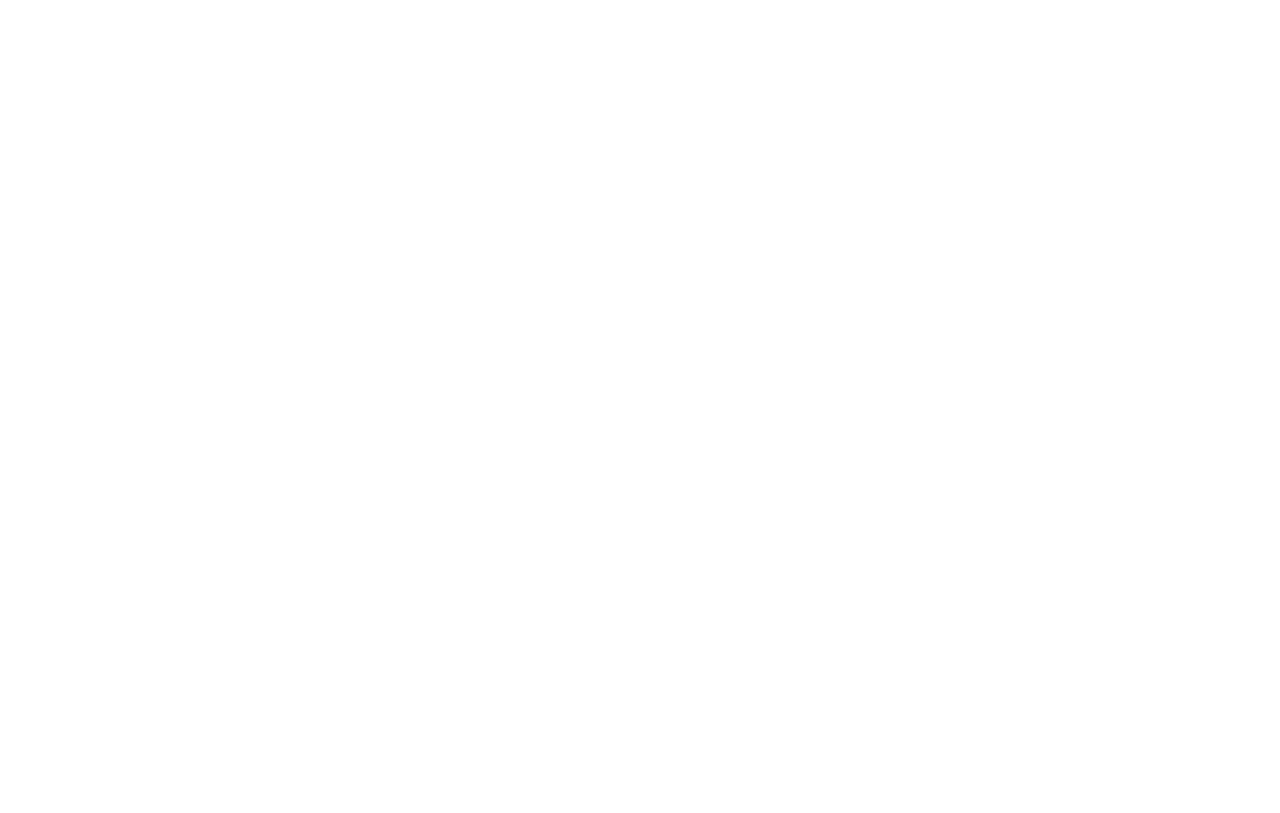
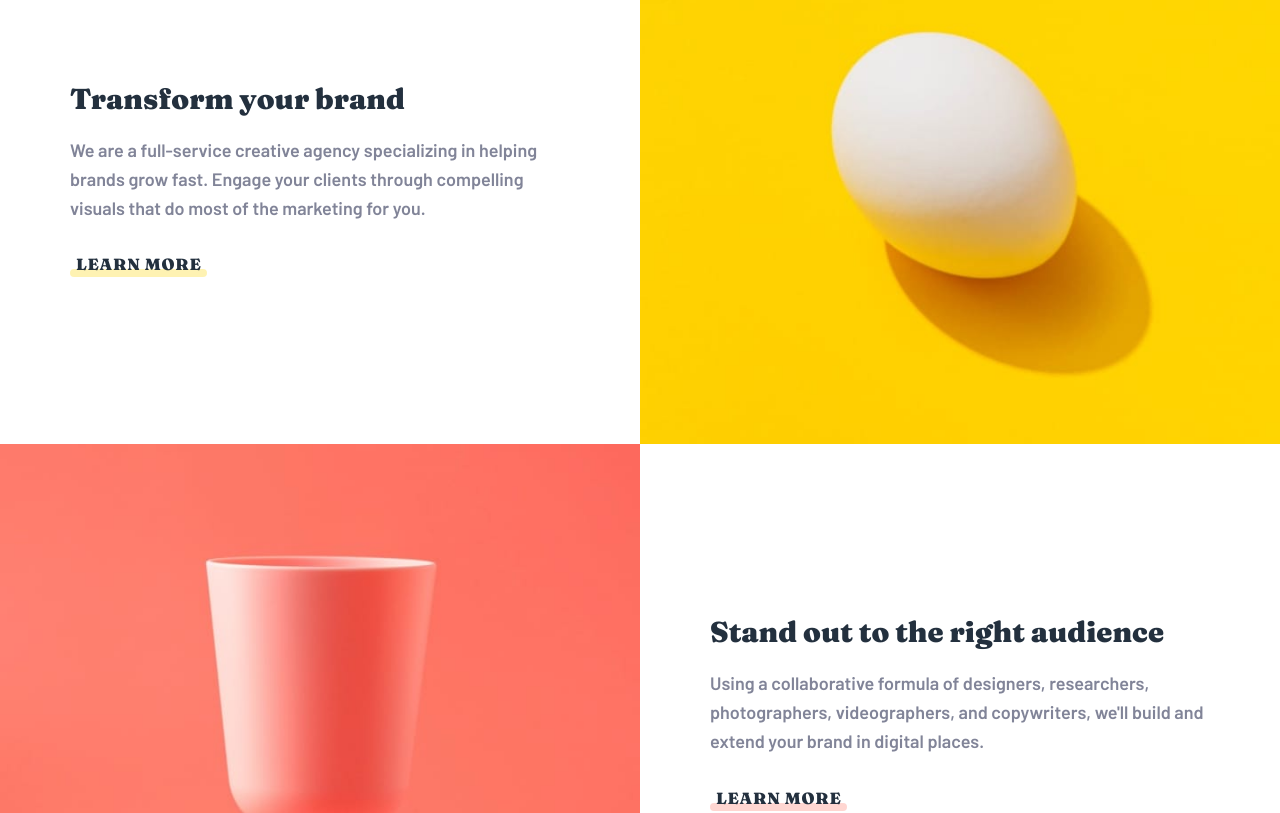
Before and after one commit to giullianoth/SunnysideAgencyLandingPage_FrontendMentor_React, a React (Vite) app: page / in a window 1280 px wide. Shown: the part 800-1613 px from the top of the page. Before the commit the page ends 800 px from the top, so only its background shows below. Built offline with nearby package versions, Linux system fonts and the light colour scheme.

Commit message:
presentation section

```diff
--- a/src/App.jsx
+++ b/src/App.jsx
@@ -1,5 +1,10 @@
+// import Footer from "./components/page/Footer"
+// import Gallery from "./components/page/Gallery"
 import Header from "./components/page/Header"
 import Headline from "./components/page/Headline"
+import Presentation from "./components/page/Presentation"
+// import Services from "./components/page/Services"
+// import Testimonials from "./components/page/Testimonials"
 
 function App() {
   return (
@@ -7,7 +12,12 @@
       <Header />
       <main>
         <Headline />
+        <Presentation />
+        {/* <Services />
+        <Testimonials />
+        <Gallery /> */}
       </main>
+      {/* <Footer /> */}
     </>
   )
 }
--- /dev/null
+++ b/src/components/common/PresentationItem/PresentationItem.module.css
@@ -0,0 +1,118 @@
+.presentationItem {
+    display: flex;
+    align-items: center;
+    flex-wrap: wrap;
+
+    @media(min-width: 768px) {
+        &:nth-child(odd) {
+            flex-direction: row-reverse;
+        }
+    }
+}
+
+.presentationItemYellow {
+    --color: var(--color-yellow);
+}
+
+.presentationItemRed {
+    --color: var(--color-soft-red);
+}
+
+.presentationItem__image {
+    flex-basis: 100%;
+    background-color: var(--color);
+
+    @media(min-width: 768px) {
+        flex-basis: 50%;
+    }
+
+    img {
+        width: 100%;
+    }
+}
+
+.presentationItem__info {
+    flex-basis: 100%;
+    padding: 60px 20px;
+    text-align: center;
+    color: var(--color-dark-grayish-blue);
+
+    @media(min-width: 768px) {
+        flex-basis: 50%;
+        padding: 0;
+        text-align: left;
+    }
+}
+
+.presentationItem__title {
+    width: 90%;
+    margin-inline: auto;
+    margin-bottom: 20px;
+
+    @media(min-width: 768px) {
+        width: 360px;
+    }
+
+    @media(min-width: 1200px) {
+        width: 500px;
+    }
+
+    h1 {
+        font-size: 1.6em;
+    }
+}
+
+.presentationItem__text {
+    margin-bottom: 30px;
+
+    @media(min-width: 768px) {
+        width: 360px;
+        margin-inline: auto;
+    }
+
+    @media(min-width: 1200px) {
+        width: 500px;
+    }
+}
+
+.presentationItem__cta {
+    @media(min-width: 480px) {
+        width: 360px;
+        margin-inline: auto;
+    }
+
+    @media(min-width: 1200px) {
+        width: 500px;
+    }
+
+    a {
+        position: relative;
+        z-index: 2;
+        color: var(--color-very-dark-desatured-blue);
+        font-family: var(--font-fraunces);
+        font-weight: 900;
+        text-transform: uppercase;
+        font-size: 0.9em;
+        letter-spacing: 0.05em;
+        padding-inline: 6px;
+        display: inline-block;
+
+        &:hover::before {
+            opacity: 1;
+        }
+
+        &::before {
+            content: "";
+            position: absolute;
+            bottom: -3px;
+            left: 0;
+            width: 100%;
+            height: 8px;
+            z-index: -1;
+            border-radius: 8px;
+            background-color: var(--color);
+            opacity: 0.3;
+            transition: var(--transition-properties)
+        }
+    }
+}
--- /dev/null
+++ b/src/components/common/PresentationItem/index.jsx
@@ -0,0 +1,30 @@
+import styles from "./PresentationItem.module.css"
+
+const PresentationItem = ({ mobileImage, desktopImage, title, text, url, color }) => {
+    const colorTheme = `presentationItem${color.charAt(0).toUpperCase() + color.slice(1)}`
+
+    return (
+        <article className={styles.presentationItem}>
+            <div className={`${styles.presentationItem__image} ${styles[colorTheme]}`}>
+                <picture>
+                    <source media="(min-width: 768px)" srcSet={desktopImage} />
+                    <img src={mobileImage} alt={title} />
+                </picture>
+            </div>
+
+            <div className={styles.presentationItem__info}>
+                <header className={styles.presentationItem__title}>
+                    <h1>{title}</h1>
+                </header>
+
+                <p className={styles.presentationItem__text}>{text}</p>
+
+                <div className={`${styles.presentationItem__cta} ${styles[colorTheme]}`}>
+                    <a href={url}>Learn more</a>
+                </div>
+            </div>
+        </article>
+    )
+}
+
+export default PresentationItem
--- /dev/null
+++ b/src/components/page/Presentation/Presentation.module.css
@@ -0,0 +1,3 @@
+.presentation {
+    width: 100%;
+}
--- /dev/null
+++ b/src/components/page/Presentation/index.jsx
@@ -0,0 +1,29 @@
+import styles from "./Presentation.module.css"
+import mobileImageEgg from "../../../assets/images/mobile/image-transform.jpg"
+import desktopImageEgg from "../../../assets/images/desktop/image-transform.jpg"
+import mobileImageCup from "../../../assets/images/mobile/image-stand-out.jpg"
+import desktopImageCup from "../../../assets/images/desktop/image-stand-out.jpg"
+import PresentationItem from "../../common/PresentationItem"
+import { presentationList } from "../../../defs/definitions"
+
+const mobileImages = [mobileImageEgg, mobileImageCup]
+const desktopImages = [desktopImageEgg, desktopImageCup]
+
+const Presentation = () => {
+    return (
+        <section className={styles.presentation}>
+            {presentationList.map((presentation, index) => (
+                <PresentationItem
+                    key={`presentation-${index + 1}`}
+                    mobileImage={presentation.mobileImage(mobileImages[index])}
+                    desktopImage={presentation.desktopImage(desktopImages[index])}
+                    title={presentation.title}
+                    text={presentation.text}
+                    url={presentation.url}
+                    color={presentation.color} />
+            ))}
+        </section>
+    )
+}
+
+export default Presentation
```
